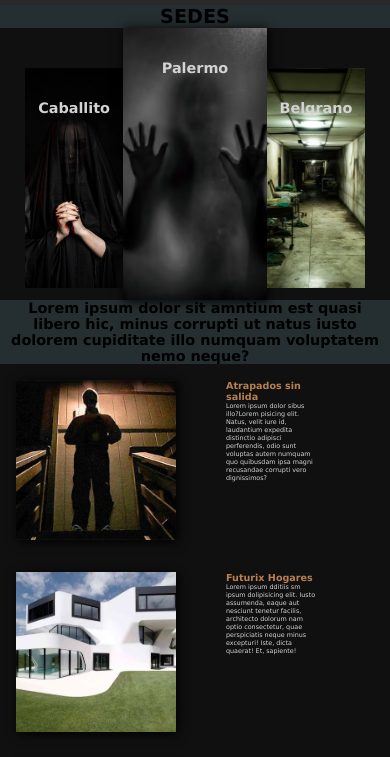
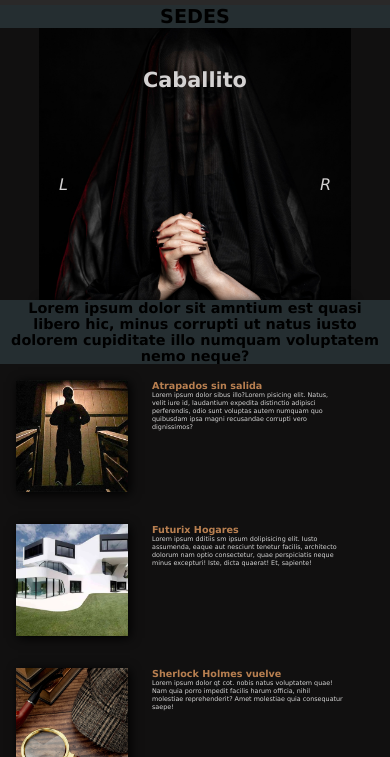
Before and after one commit to Lucasds906/proyecto-final-life-experience, a plain HTML site: page index.html in a window 390 px wide. Shown: the part 87-844 px from the top of the page. Drawn offline with Linux system fonts and the light colour scheme.

Commit message:
reacomodacion responsive celulcar + ajustes varios

```diff
--- a/css/style.css
+++ b/css/style.css
@@ -109,86 +109,88 @@ main */
 
 }
 
-.firstImg {
-    width: 25%;
+.indexCarouselItem{
     height: 100%;
-    overflow: hidden;
-    padding-top: 2.5rem;
 }
-.firstImg h2{
+
+#carouselItem-1 {
     background-image: url(../assets/img/plano-medio-mujer-velo-negro.jpg);
     background-size: cover;
     background-position: center;
-    width: 100%;
-    height: 95%;
+    width: 25%;
+    height: 90%;
+    padding-top: 2.5rem;
+}
+.cardCarouselItem .carouselItem_1-h2{
     text-align: center;
-    padding-top: 2rem;
     font-size: 2.1rem;
 }
-.firstImg:hover {
+#carouselItem-1:hover {
     transform: scale(1.20);
     transition: 0.7s;
 
 }
-.firstImg a{
+#carouselItem-1 a{
     text-decoration: none;
     color: #d4d2d2;
 }
-.secondImg {
+
+
+
+#carouselItem-2 {
+    background-image: url(../assets/img/horror.jpg);
+    background-size: cover;
+    background-position: center;
     width: 37%;
     height: 100%;
     overflow: hidden;
     box-shadow: 1px 1px .625rem black;
 }
-.secondImg h2 {
-    background-image: url(../assets/img/horror.jpg);
-    background-size: cover;
-    background-position: center;
-    width: 100%;
-    height: 100%;
+.cardCarouselItem .carouselItem_2-h2 {
     text-align: center;
     padding-top: 2rem;
     font-size: 2.1rem;
 }
-
-.secondImg:hover {
+#carouselItem-2:hover {
     transform: scale(1.14);
     transition: 0.7s;
 
 }
-
-
-.secondImg a{
+#carouselItem-2 a{
     text-decoration: none;
     color: #d4d2d2;
 }
 
-.thirdImg {
+
+
+#carouselItem-3 {
+    background-image: url(../assets/img/callejon-abandonado-hospital-psiquiatrico.jpg);
+    background-size: cover;
+    background-position: center;
     width: 25%;
-    height: 100%;
+    height: 90%;
     overflow: hidden;
     padding-top: 2.5rem;
 }
-.thirdImg h2 {
-    background-image: url(../assets/img/callejon-abandonado-hospital-psiquiatrico.jpg);
-    background-size: cover;
-    background-position: center;
-    width: 100%;
-    height: 95%;
+.cardCarouselItem .carouselItem_3-h2 {
     text-align: center;
-    padding-top: 2rem;
     font-size: 2.1rem;
 }
 
-.thirdImg:hover {
+#carouselItem-3:hover {
     transform: scale(1.20);
     transition: 0.7s;
 
 }
-.thirdImg a{
+#carouselItem-3 a{
     text-decoration: none;
     color: #d4d2d2;
 }
+
+.arrowsCarouselItem{
+    display: none;
+}
+
 
 /* Index
  rooms */
@@ -233,8 +235,7 @@ main */
 
 .divText {
     width: 50rem;
-    height: 18rem;
-    padding: 0rem 3.125rem;
+    padding: 0rem 1.5rem;
 }
 
 .divText a {
@@ -302,15 +303,21 @@ main */
     .indexMain{
         height: 25rem;
     }
-    .firstImg h2{
+
+    .cardCarouselItem .carouselItem_1-h2{
         font-size: 1.3rem;
     }
-    .secondImg h2{
+    .cardCarouselItem .carouselItem_2-h2{
         font-size: 1.3rem;
     }
-    .thirdImg h2{
+    .cardCarouselItem .carouselItem_3-h2{
         font-size: 1.3rem;
     }
+
+
+
+
+
     .indexRooms{
         font-size: .6rem;
         margin: 0rem;
@@ -327,6 +334,9 @@ main */
         width: 10rem;
         height: 10rem;
     }
+    .indexRooms .roomSection .divtext{
+        padding: .625rem;
+    }
 
     .roomSection {
         width: 90%;
@@ -335,6 +345,9 @@ main */
     }
 
 }
+
+
+
 
 @media(max-width:425px){
     .headerMenu .navBar{
@@ -365,36 +378,63 @@ main */
 
     .indexMain{
         height: 17rem;
+        display: block;
+        overflow: hidden;
     }
-    .firstImg h2{
-        font-size: .9rem;
+    .indexCarouselItem{
+        position: relative;
+        margin-left: 10%;
     }
-    .secondImg h2{
-        font-size: .9rem;
+    #carouselItem-1{
+        width: 80%;
+        height: 100%;
     }
-    .thirdImg h2{
-        font-size: .9rem;
+    #carouselItem-3{
+        width: 80%;
+        height: 100%;
     }
+    #carouselItem-2{
+        width: 80%;
+        height: 100%;
+    }
+    .arrowsCarouselItem{
+        height: 80%;
+        width: 100%;
+        display: flex;
+        align-items: center;
+        justify-content: space-between;
+        padding: 1.25rem;
+    }
+    #carouselItem-2:hover{
+        display: none;
+    }
+    #carouselItem-1:hover{
+        display: none;
+    }
+    #carouselItem-3:hover{
+        display: none;
+    }
+
     .indexRooms{
         font-size: .4rem;
         margin: 0rem;
     }
     .divFirstRoom img {
-        width: 10rem;
-        height: 10rem;
+        width: 7rem;
+        height: 7rem;
     }
     .divSecondRoom img {
-        width: 10rem;
-        height: 10rem;
+        width: 7rem;
+        height: 7rem;
     }
     .divThirdRoom img {
-        width: 10rem;
-        height: 10rem;
+        width: 7rem;
+        height: 7rem;
     }
 
     .roomSection {
         width: 90%;
-        height: 10rem;
+        height: 7rem;
         margin: 1rem;
     }
 
@@ -569,7 +609,7 @@ main*/
     flex-grow: 1;
 }
 
-form {
+.contactFormInput {
     min-width: 340px;
     flex: 1;
     text-align: center;
@@ -577,7 +617,7 @@ form {
     order: 5;
 }
 
-.formInput {
+.contactFormInput .formInput {
     width: 100%;
     padding: .4375rem;
     margin: .375rem 0;
@@ -587,13 +627,13 @@ form {
     color: #fff;
 }
 
-form .formInput:focus{
+.contactFormInput .formInput:focus{
     background: linear-gradient(to bottom, transparent, #222);
     outline: none;
     border-bottom: 3px solid #5bf;
 }
 
-form textarea {
+.contactFormInput textarea {
     min-height: 9rem;
     resize: none;
 }
@@ -613,19 +653,19 @@ form textarea {
     max-width: 12.5rem;
 }
 
-form input[type="submit"] {
+.contactFormInput input[type="submit"] {
     background: #5bf;
     border-bottom: none;
     padding: 12px;
 }
 
-form input[type="submit"]:hover {
+.contactFormInput input[type="submit"]:hover {
     background: #57f;
     border-bottom: none;
     padding: 12px;
 }
 
-form input[type="submit"]:active {
+.contactFormInput input[type="submit"]:active {
     background: linear-gradient(to bottom, #5bf, #57f);
     box-shadow: #111;
 }
--- a/index.html
+++ b/index.html
@@ -33,14 +33,44 @@
             <h1>SEDES</h1>
         </div>
         <section class="indexMain">
-            <div class="firstImg">
-                <a href="./pages/sedes.html"><h2>Caballito</h2></a>
+            <div class="indexCarouselItem" id="carouselItem-1">
+                <div class="cardCarouselItem">
+                    <a href="./pages/sedes.html"><h2 class="carouselItem_1-h2">Caballito</h2></a>
+                </div>
+                <div class="arrowsCarouselItem">
+                    <a href="#carouselItem-3">
+                        <i class="fas fa-chevron-left">L</i>
+                    </a>
+                    <a href="#carouselItem-2">
+                        <i class="fas fa-chevron-right">R</i>
+                    </a>
+                </div>
             </div>
-            <div class="secondImg">
-                <a href="./pages/sedes.html"><h2>Palermo</h2></a>
+            <div class="indexCarouselItem" id="carouselItem-2">
+                <div class="cardCarouselItem">
+                    <a href="./pages/sedes.html"><h2 class="carouselItem_2-h2">Palermo</h2></a>
+                </div>
+                <div class="arrowsCarouselItem">
+                    <a href="#carouselItem-1">
+                        <i class="fas fa-chevron-left">L</i>
+                    </a>
+                    <a href="#carouselItem-3">
+                        <i class="fas fa-chevron-right">R</i>
+                    </a>
+                </div>
             </div>
-            <div class="thirdImg">
-                <a href="./pages/sedes.html"><h2>Belgrano</h2></a>
+            <div class="indexCarouselItem" id="carouselItem-3">
+                <div class="cardCarouselItem">
+                    <a href="./pages/sedes.html"><h2 class="carouselItem_3-h2">Belgrano</h2></a>
+                </div>
+                <div class="arrowsCarouselItem">
+                    <a href="#carouselItem-2">
+                        <i class="fas fa-chevron-left">L</i>
+                    </a>
+                    <a href="#carouselItem-1">
+                        <i class="fas fa-chevron-right">R</i>
+                    </a>
+                </div>
             </div>
         </section>
         <section>
@@ -98,7 +128,7 @@
         <div class="footerFormContainer">
             <form class="footerForm">
                 <label for="email">NESWLETTER</label>
-                <input type="email" class="footerInputEmail">
+                <input type="email" name="email" class="footerInputEmail" id="email">
                 <input type="image" src="./assets/img/correo-electronico.png" class="sendForm">
             </form>
         </div>
```
Also changed, not shown: pages/contacto.html (+1 -1 lines), pages/f.a.q.html (+2 -2 lines), pages/futurix.html (+2 -2 lines), pages/reservas.html (+3 -3 lines), pages/sedes.html (+2 -2 lines).
